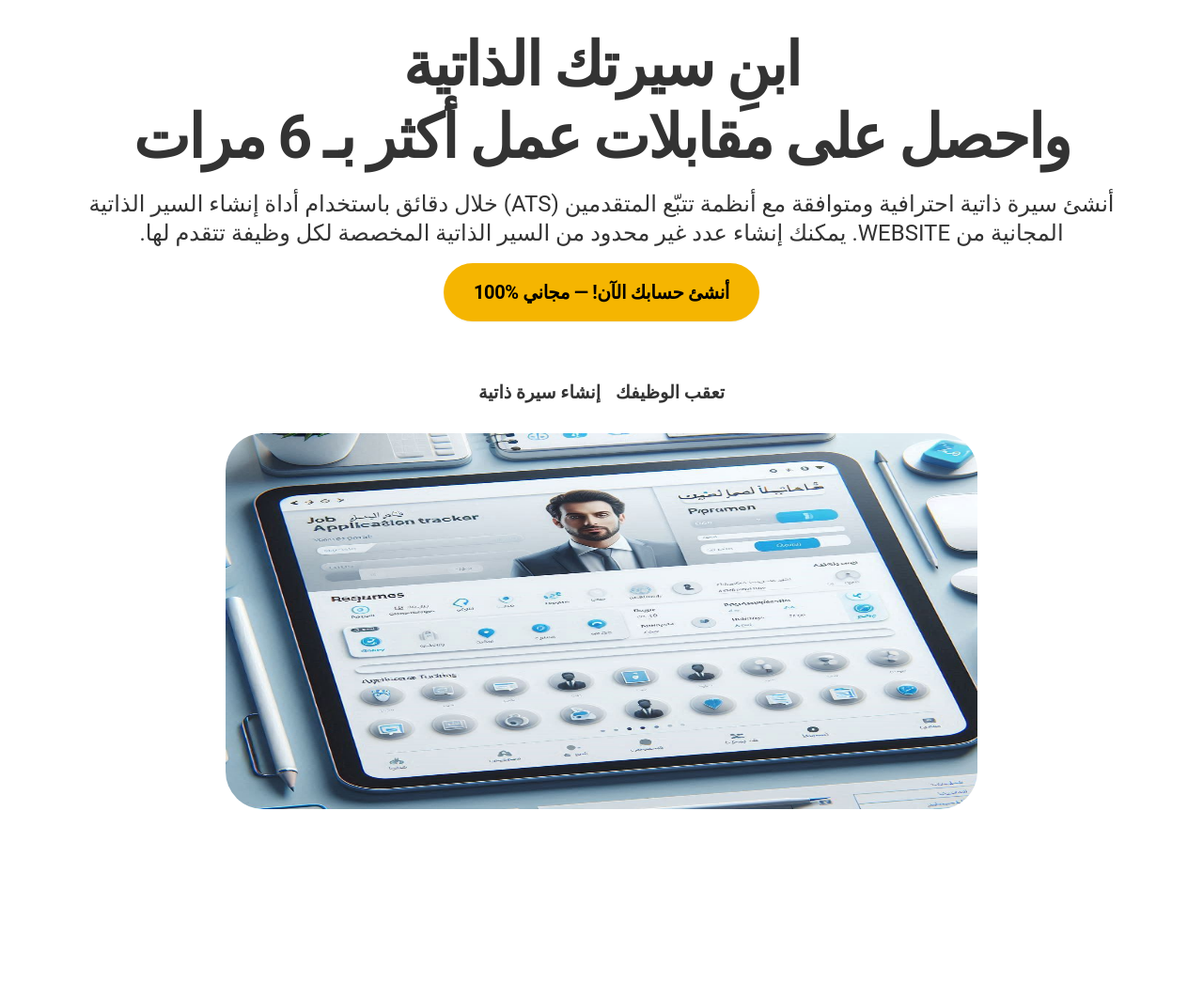
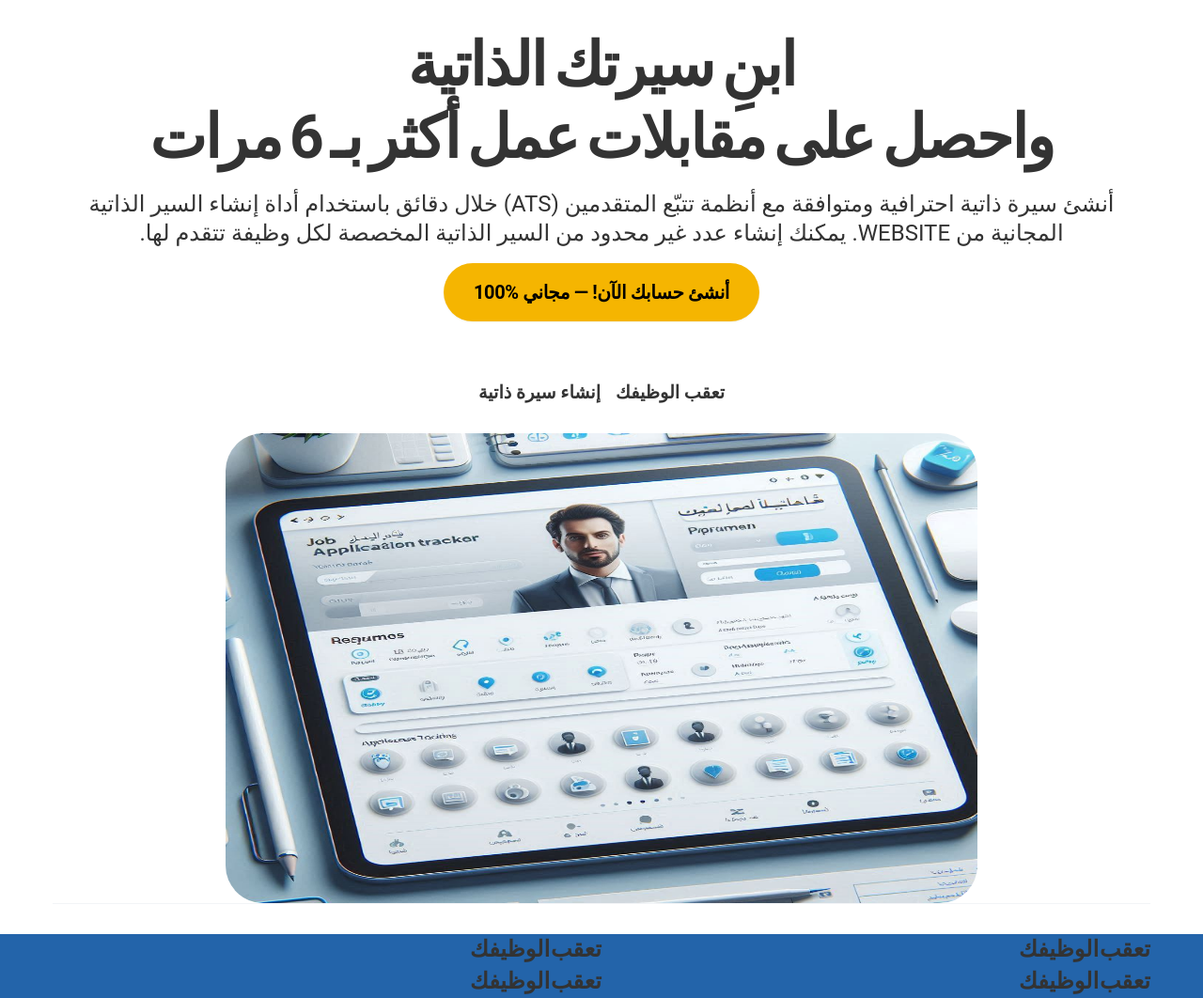
Before and after one commit to ahmed-alawlaqi25/JobApplicationTracker, a Flask app: page / in a window 1280 px wide. Shown: the part 70-1132 px from the top of the page at 94% size. Before the commit the page ends 931 px from the top, so only its background shows below. Run offline with Flask 3, Linux system fonts and the light colour scheme; some libraries are stand-ins or nearby versions.

Commit message:
main page

```diff
--- a/app/static/style.css
+++ b/app/static/style.css
@@ -30,7 +30,27 @@ p {
 }
 
 h1 {
-    color: #333
+    color: #333;
+    word-spacing: -5px;
+}
+
+h2 {
+    color: #333;
+    font-size: 2.5rem;
+    font-weight: 600;
+    line-height: 1;
+    word-spacing: -5px;
+
+
+}
+
+h3 {
+    color: #333;
+    font-size: 1.5rem;
+    font-weight: 600;
+    line-height: 140%;
+    word-spacing: -5px;
+
 }
 
 /*HEADER*/
@@ -182,6 +202,10 @@ header {
 }
 
 /*hero-content*/
+.hero-section {
+    margin-bottom: 2rem;
+}
+
 .container .container {
     height: 100vh;
 }
@@ -240,6 +264,10 @@ header {
     gap: 1rem;
 }
 
+.container .hero {
+    margin-bottom: 2rem;
+}
+
 .hero-menu-items:hover {
     transform: scale(1.05);
 }
@@ -248,16 +276,28 @@ header {
     display: flex;
     align-items: center;
     justify-content: center;
+    border-bottom: 1px solid #f2f4f7
 }
 
 .hero-image {
     width: 800px;
-    height: 400px;
+    height: 500px;
     border-radius: 40px;
+}
 
+#features {
+    background-color: oklch(49.9238% 0.129201 253.300748 / 1);
+}
+
+.features {
+    display: grid;
+    grid-template-columns: 1fr 1fr;
+    grid-template-rows: 1fr 1fr;
+}
+
+.box {
 
 }
-
 
 @media (max-width: 960px) {
     .nav-links {
--- a/app/templates/index.html
+++ b/app/templates/index.html
@@ -44,11 +44,13 @@
     </div>
 </header>
 <!-- ========================= hero-section start ========================= -->
-<section id="home" class="hero-section">
+<section class="hero-section">
     <div class="container hero">
         <div class="hero-content">
             <h1 class="hero-h1">ابنِ سيرتك الذاتية <br>واحصل على مقابلات عمل أكثر بـ 6 مرات</h1>
-            <p class="hero-p">أنشئ سيرة ذاتية احترافية ومتوافقة مع أنظمة تتبّع المتقدمين (ATS) خلال دقائق باستخدام أداة إنشاء السير الذاتية المجانية من WEBSITE. يمكنك إنشاء عدد غير محدود من السير الذاتية المخصصة لكل وظيفة تتقدم لها.</p>
+            <p class="hero-p">أنشئ سيرة ذاتية احترافية ومتوافقة مع أنظمة تتبّع المتقدمين (ATS) خلال دقائق باستخدام أداة
+                إنشاء السير الذاتية المجانية من WEBSITE. يمكنك إنشاء عدد غير محدود من السير الذاتية المخصصة لكل وظيفة
+                تتقدم لها.</p>
             <a class="action-button sign-up" href="/sign-up">أنشئ حسابك الآن! — مجاني %100</a>
         </div>
         <div class="hero-menu">
@@ -59,12 +61,37 @@
         <div class="hero-images">
             <img class="hero-image" src="{{ url_for('static', filename='img/hero-image.png') }}" alt="hero-image">
         </div>
+    </div>
+</section>
+<!-- ========================= features-section start ========================= -->
+<section id="features">
+    <div class="container features">
+        <div class="box">
+            <h3>تعقب الوظيفك</h3>
 
         </div>
+        <div class="box">
+            <h3>تعقب الوظيفك</h3>
 
+        </div>
+        <div class="box">
+            <h3>تعقب الوظيفك</h3>
+
+        </div>
+        <div class="box">
+            <h3>تعقب الوظيفك</h3>
+
+        </div>
+    </div>
+</section>
 <script
         type="text/javascript"
         src="{{ url_for('static', filename='index.js') }}"
 ></script>
 </body>
-</html>
+<!--</html>-->
+<!--            <h3>تعقب الوظيفك</h3>-->
+<!--            <h2>منصة واحدة لتنظيم وإدارة رحلتك في البحث عن وظيفة</h2>-->
+<!--            <p>إدارة وتتبع جميع فرصك الوظيفية بسهولة من منصة واحدة. احفظ الوظائف من مختلف مواقع التوظيف عبر إضافة Teal-->
+<!--                لمتصفح Chrome لتوفر وقتك وتحافظ على تنظيمك</p>-->
+<!--            <a class="action-button sign-up" href="/sign-up">ابدأ التنظيم الآن</a>-->
```
Also changed, not shown: requirements.txt (+16 -2 lines). Lines whose indentation alone changed are shown as unchanged.
